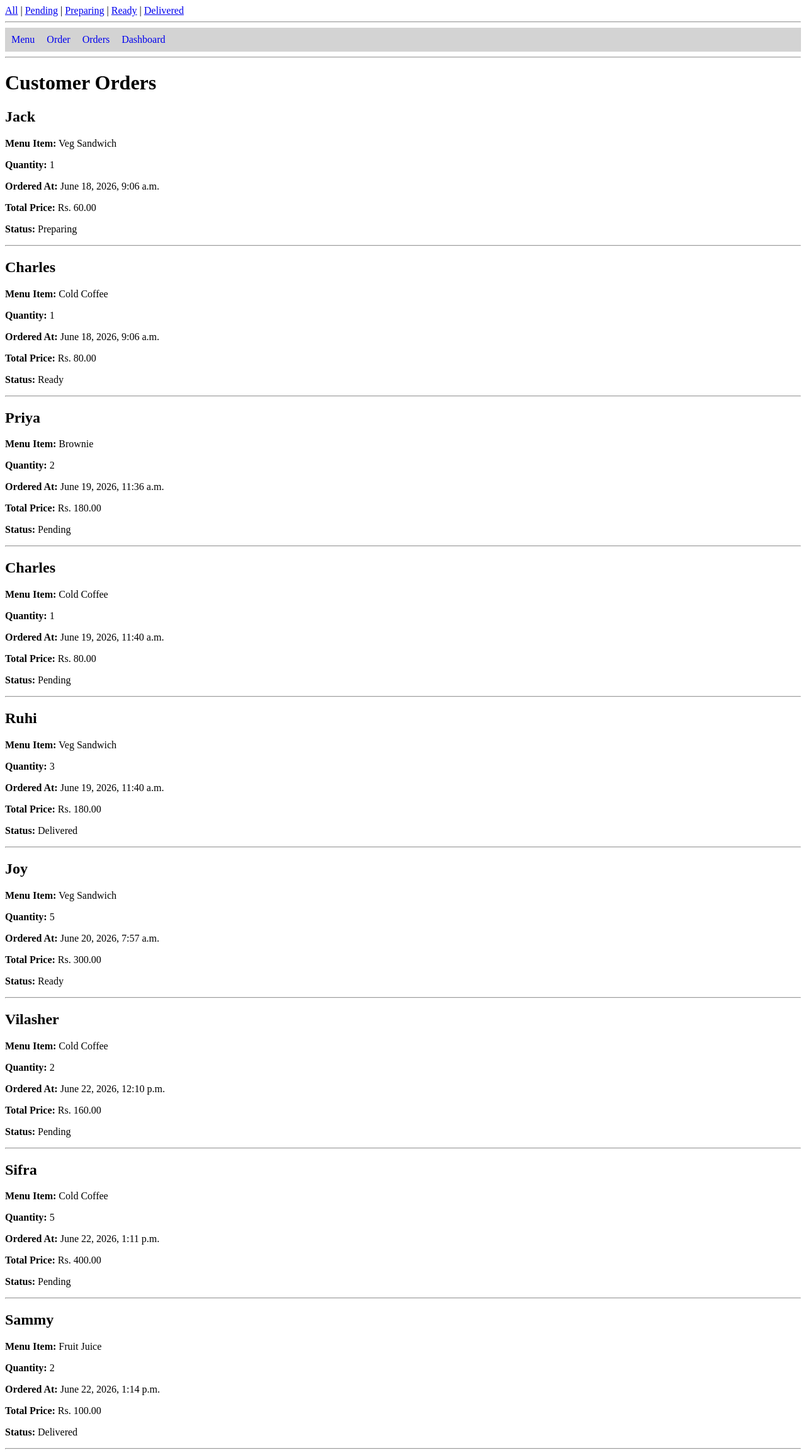
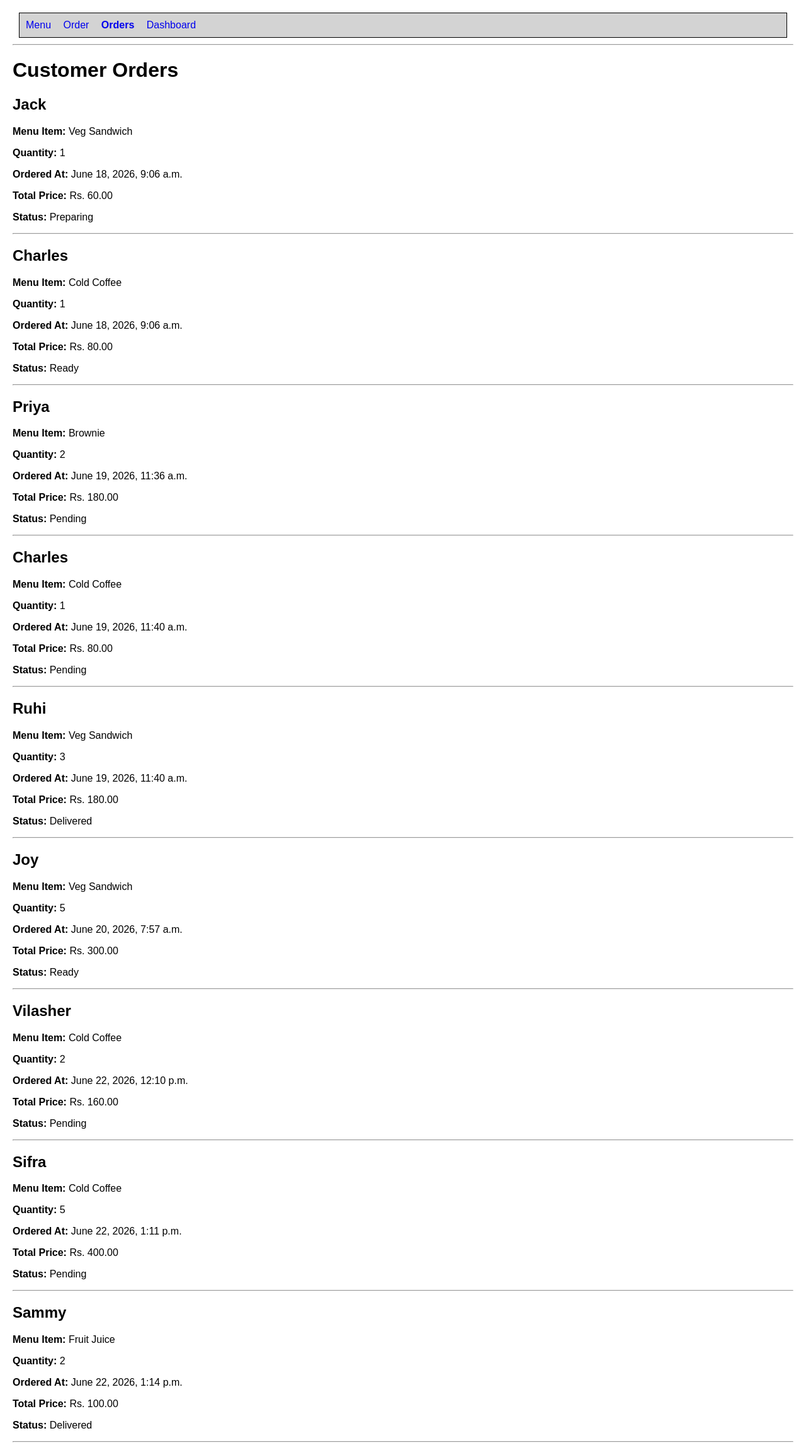
Before and after one commit to Shreeya-k-Ram/CafeFlow-Order-Management, a Django app: page /orders/ in a window 1280 px wide. Shown: the whole page at 63% size. Run offline with Django 5.2, Linux system fonts and the light colour scheme; data comes from the database, SQL or seed files in the repository.

Commit message:
Implemented template using base.html

```diff
--- /dev/null
+++ b/cafe_project/cafe/templates/cafe/base.html
@@ -0,0 +1,50 @@
+<!DOCTYPE html>
+<html>
+<head>
+    <title>CafeFlow</title>
+
+    <style>
+        body{
+            font-family: Arial, sans-serif;
+            margin:20px;
+        }
+
+        .navbar{
+            padding:10px;
+            background-color:lightgray;
+        }
+
+        .navbar a{
+            margin-right:15px;
+            text-decoration:none;
+        }
+
+        div{
+            border:1px solid black;
+            padding:15px;
+            margin:10px;
+        }
+
+        h3{
+            margin:0;
+        }
+    </style>
+
+</head>
+
+<body>
+
+    <div class="navbar">
+        <a href="/menu/" {% if request.path == "/menu/" %}style="font-weight:bold;"{% endif %}>Menu</a>
+        <a href="/order/" {% if request.path == "/order/" %}style="font-weight:bold;"{% endif %}>Order</a>
+        <a href="/orders/" {% if request.path == "/orders/" %}style="font-weight:bold;"{% endif %}>Orders</a>
+        <a href="/dashboard/" {% if request.path == "/dashboard/" %}style="font-weight:bold;"{% endif %}>Dashboard</a>
+    </div>
+
+    <hr>
+
+    {% block content %}
+    {% endblock %}
+
+</body>
+</html>
--- a/cafe_project/cafe/templates/cafe/order_list.html
+++ b/cafe_project/cafe/templates/cafe/order_list.html
@@ -1,36 +1,6 @@
-<!DOCTYPE html>
-<html>
-    <style>
-        .navbar {
-            padding: 10px;
-            background-color: lightgray;
-        }
-
-        .navbar a {
-            margin-right: 15px;
-            text-decoration: none;
-        }
-    </style>
-<body>
-
-    <a href="/orders/">All</a> |
-    <a href="/orders/?status=Pending">Pending</a> |
-    <a href="/orders/?status=Preparing">Preparing</a> |
-    <a href="/orders/?status=Ready">Ready</a> |
-    <a href="/orders/?status=Delivered">Delivered</a>
-
-    <hr>
-
-    <div class="navbar">
-        <a href="/menu/">Menu</a>
-        <a href="/order/">Order</a>
-        <a href="/orders/">Orders</a>
-        <a href="/dashboard/">Dashboard</a>
-    </div>
-
-    <hr>
-
-    <h1>Customer Orders</h1>
+{% extends 'cafe/base.html' %}
+{% block content %}
+<h1>Customer Orders</h1>
     {% for order in orders %}
 
         <h2>{{ order.customer_name }}</h2>
@@ -44,5 +14,4 @@
 
     {% endfor %}
 
-</body>
-</html>
+{% endblock %}
```
Also changed, not shown: cafe_project/cafe/templates/cafe/dashboard.html (+4 -43 lines), cafe_project/cafe/templates/cafe/menu_list.html (+4 -31 lines), cafe_project/cafe/templates/cafe/order_form.html (+4 -28 lines).
